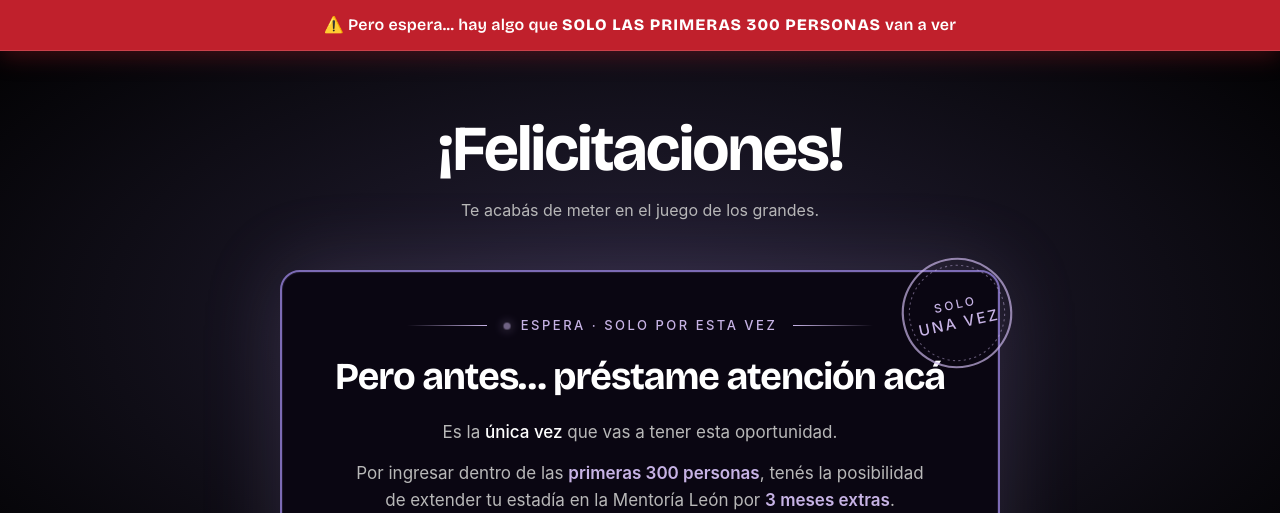
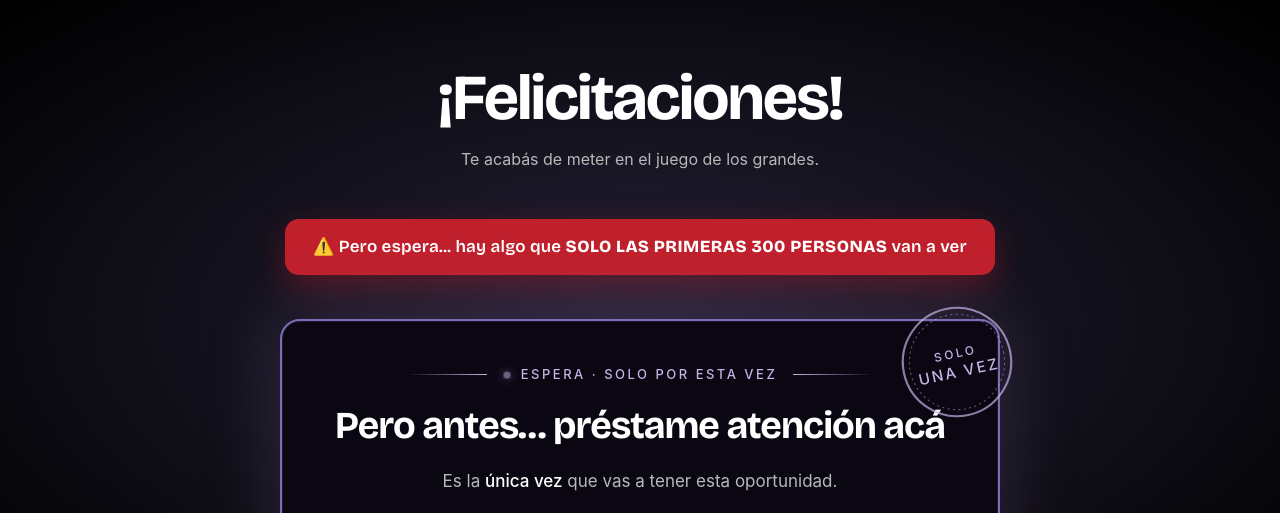
Before and after one commit to santiudev/API-dLcal-Bruno, a FastAPI app: template templates/upsell.html in a window 1280 px wide. Shown: the top 513 px of the page. Run offline with FastAPI, Linux system fonts and the light colour scheme; the template is opened without the code that fills it, so the values that code supplies are empty; parts of the project's set-up code (start-up, migrations or seed data) failed here and were passed over.

Commit message:
cambios de nuevo front end

```diff
--- a/templates/upsell.html
+++ b/templates/upsell.html
@@ -80,25 +80,28 @@
   }
 
   /* ============================================
-     TOP ALERT BANNER — full-width, fondo rojo,
-     letras blancas. Va antes del hero, fuera del
-     contenedor `.page` para que ocupe todo el ancho.
+     ALERT BANNER — bloque rojo centrado, va dentro
+     del contenedor `.page`, justo abajo del hero.
+     Estilo "tarjeta de alerta" con borde redondeado.
      ============================================ */
   .top-alert-banner {
+    display: inline-block;
     background: #c0202c;
     color: #ffffff;
     text-align: center;
-    padding: 14px 20px;
+    padding: 16px 28px;
     font-family: var(--display);
-    font-size: 16px;
+    font-size: 17px;
     font-weight: 600;
     letter-spacing: 0.2px;
-    line-height: 1.35;
-    border-bottom: 1px solid rgba(255, 255, 255, 0.15);
-    box-shadow: 0 4px 24px rgba(192, 32, 44, 0.35);
+    line-height: 1.4;
+    border-radius: 14px;
+    box-shadow: 0 12px 32px rgba(192, 32, 44, 0.35);
+    margin: 0 auto 36px;
+    max-width: 720px;
   }
 
-  .top-alert-banner strong { font-weight: 800; letter-spacing: 1px; }
+  .top-alert-banner strong { font-weight: 800; letter-spacing: 0.5px; }
 
   .hero { margin-bottom: 48px; }
 
@@ -556,7 +559,7 @@
 
     .oto-eyebrow-text { font-size: 10.5px; letter-spacing: 1.5px; }
 
-    .top-alert-banner { font-size: 14px; padding: 12px 14px; }
+    .top-alert-banner { font-size: 14.5px; padding: 14px 18px; margin-bottom: 28px; border-radius: 12px; }
 
     .oto-warning { padding: 14px 16px; }
     .oto-warning-text { font-size: 14.5px; }
@@ -573,17 +576,18 @@
 </head>
 <body>
 
-  {# Banner rojo full-width arriba — apela a urgencia con scarcity ("primeras 300") #}
-  <div class="top-alert-banner" role="alert">
-    ⚠️ Pero espera... hay algo que <strong>SOLO LAS PRIMERAS 300 PERSONAS</strong> van a ver
-  </div>
-
   <main class="page">
 
     <section class="hero">
       <h1 class="hero-title">¡Felicitaciones!</h1>
       <p class="hero-eyebrow">Te acabás de meter en el juego de los grandes.</p>
     </section>
+
+    {# Banner rojo — apela a urgencia con scarcity ("primeras 300") justo
+       después del hero, para enganchar la atención antes de la card de oferta. #}
+    <div class="top-alert-banner" role="alert">
+      ⚠️ Pero espera... hay algo que <strong>SOLO LAS PRIMERAS 300 PERSONAS</strong> van a ver
+    </div>
 
     <section class="oto">
       <div class="oto-card">
```
Also changed, not shown: README.md.
